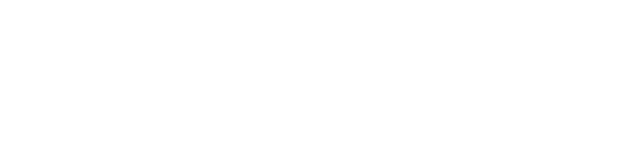
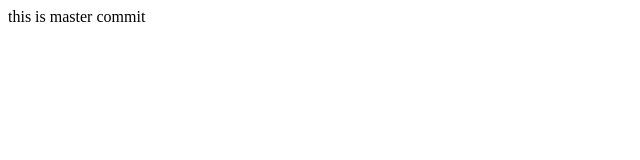
Before and after one commit to sota-morita/GitHubTutorial, a plain HTML site: page GitTutorial/WebContent/index.html in a window 1280 px wide. Shown: the whole page, without its empty margins (0-640 px from the left). Drawn offline with Linux system fonts and the light colour scheme.

Commit message:
[mod]index.html
マスターブランチ用のコミット

```diff
--- a/GitTutorial/WebContent/index.html
+++ b/GitTutorial/WebContent/index.html
@@ -5,6 +5,6 @@
 <title>Insert title here</title>
 </head>
 <body>
-
+this is master commit
 </body>
 </html>
```
